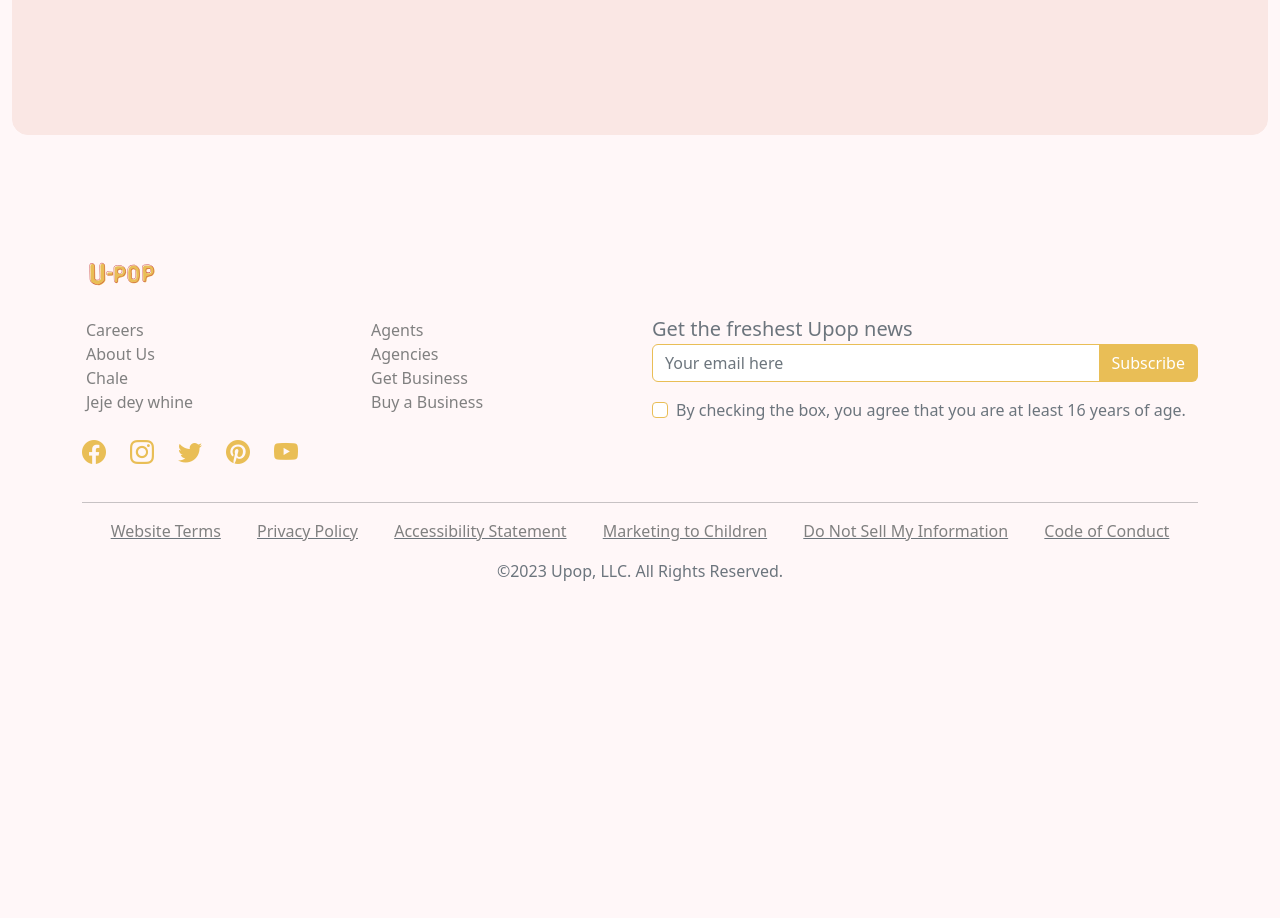
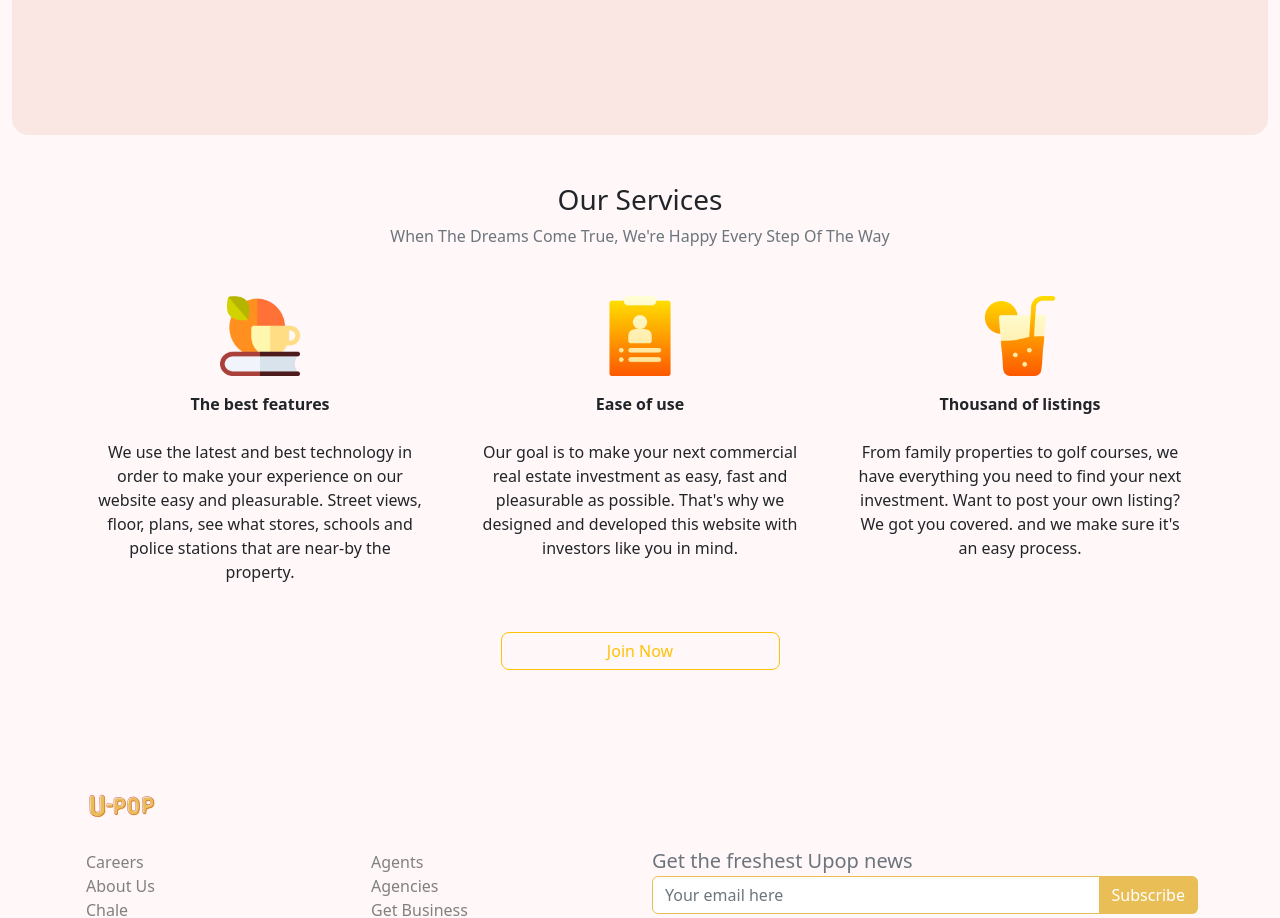
Before and after one commit to Dhrego/Upop, an Astro site: page / in a window 1280 px wide. Shown: the part 560-1478 px from the top of the page. Before the commit the page ends 1207 px from the top, so only its background shows below. Built offline with nearby package versions, Linux system fonts and the light colour scheme; Astro itself is replaced by a stand-in of ours.

Commit message:
added service card component

```diff
--- /dev/null
+++ b/src/components/ServiceCard.astro
@@ -0,0 +1,62 @@
+<div class="container py-5 text-center">
+  <h3>Our Services</h3>
+  <p class="text-muted">
+    When The Dreams Come True, We're Happy Every Step Of The Way
+  </p>
+  <div class="row py-3">
+    <div class="col-md-4">
+      <div class="card bg-transparent border-0">
+        <div class="card-logo">
+          <img class="logo my-3" src="images/listings.png" alt="" srcset="" />
+        </div>
+        <div class="card-title fw-bold">The best features</div>
+        <div class="card-body">
+          <p>
+            We use the latest and best technology in order to make your
+            experience on our website easy and pleasurable. Street views, floor,
+            plans, see what stores, schools and police stations that are near-by
+            the property.
+          </p>
+        </div>
+      </div>
+    </div>
+    <div class="col-md-4">
+      <div class="card bg-transparent border-0">
+        <div class="card-logo">
+          <img class="logo my-3" src="images/checkmark.png" alt="" srcset="" />
+        </div>
+        <div class="card-title fw-bold">Ease of use</div>
+        <div class="card-body">
+          <p>
+            Our goal is to make your next commercial real estate investment as
+            easy, fast and pleasurable as possible. That's why we designed and
+            developed this website with investors like you in mind.
+          </p>
+        </div>
+      </div>
+    </div>
+    <div class="col-md-4">
+      <div class="card bg-transparent border-0">
+        <div class="card-logo">
+          <img
+            class="logo my-3"
+            src="images/bestfeatures.png"
+            alt=""
+            srcset=""
+          />
+        </div>
+        <div class="card-title fw-bold">Thousand of listings</div>
+        <div class="card-body">
+          <p>
+            From family properties to golf courses, we have everything you need
+            to find your next investment. Want to post your own listing? We got
+            you covered. and we make sure it's an easy process.
+          </p>
+        </div>
+      </div>
+    </div>
+  </div>
+  <button type="button" class="col-md-3 rounded-3 btn btn-outline-warning"
+    >Join Now</button
+  >
+</div>
--- a/src/pages/index.astro
+++ b/src/pages/index.astro
@@ -3,6 +3,7 @@ import RootLayout from "../layouts/RootLayout.astro";
 import Navbar from "../components/Navbar.astro";
 import Footer from "../components/Footer.astro";
 import Card from "../components/Card.astro";
+import ServiceCard from "../components/ServiceCard.astro";
 
 import "../styles/global.scss";
 ---
@@ -12,6 +13,7 @@ import "../styles/global.scss";
     <Navbar />
     <main>
       <Card />
+      <ServiceCard />
     </main>
     <Footer />
   </div>
```
Also changed, not shown: 1 other file.
